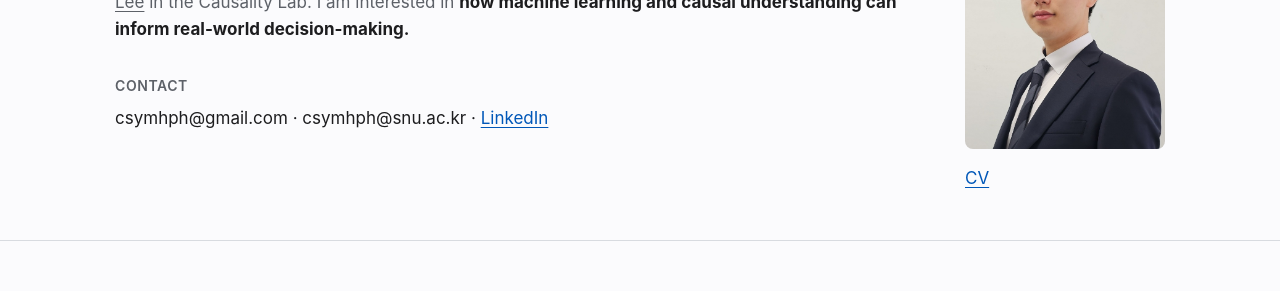
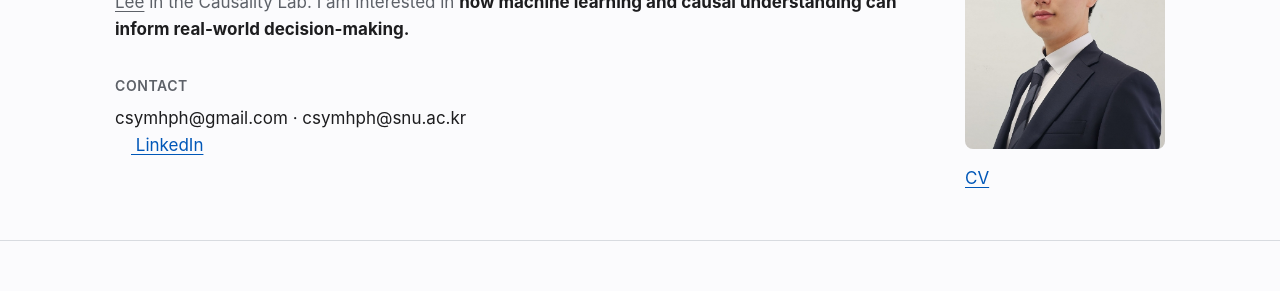
Before and after one commit to csymhph/csymhph.github.io, a Jekyll site: the page built from index.md, in a window 1280 px wide. Shown: the part 220-511 px from the top of the page. Built offline with Jekyll 4.4.1, drawn with Linux system fonts in a browser that asks for light colours.

Commit message:
Give the LinkedIn contact link its own line and recognizable theme icon.

```diff
--- a/assets/main.scss
+++ b/assets/main.scss
@@ -357,6 +357,15 @@
   text-transform: uppercase;
 }
 
+.contact-profile {
+  display: block;
+}
+
+.contact-profile svg {
+  fill: currentColor;
+  vertical-align: -0.125em;
+}
+
 .intro-aside {
   flex: 0 0 var(--aside);
   display: grid;
--- a/index.md
+++ b/index.md
@@ -16,7 +16,11 @@
       <p class="contact">
         <span class="contact-label">Contact</span>
         {{ site.email | escape }} · {{ site.academic_email | escape }}
-        {% if site.linkedin_url and site.linkedin_url != empty %} · <a href="{{ site.linkedin_url | escape }}">LinkedIn</a>{% endif %}
+        {% if site.linkedin_url and site.linkedin_url != empty %}
+        <span class="contact-profile">
+          <a href="{{ site.linkedin_url | escape }}"><svg width="16" height="16" viewBox="0 0 16 16" aria-hidden="true" focusable="false"><use href="{{ '/assets/minima-social-icons.svg#linkedin' | relative_url }}"></use></svg> LinkedIn</a>
+        </span>
+        {% endif %}
       </p>
     </div>
     {% if site.portrait and site.portrait != empty %}
```
Also changed, not shown: DESIGN_SYSTEM.md (+2 -1 lines).
